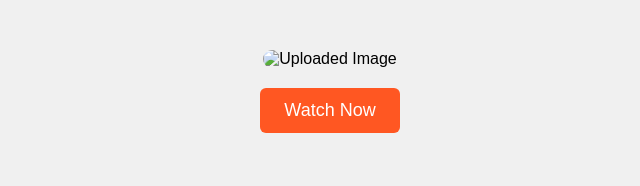
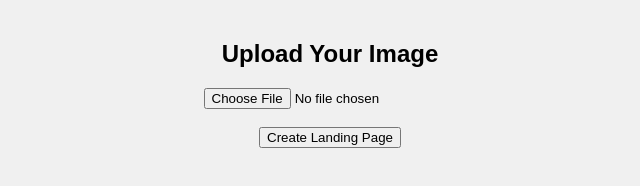
Before and after one commit to LNC07/Landing-Page-Generator-, a plain HTML site: page index.html in a window 1280 px wide. Shown: the whole page, without its empty margins (310-950 px from the left). Drawn offline with Linux system fonts and the light colour scheme.

Commit message:
Update index.html

```diff
--- a/index.html
+++ b/index.html
@@ -2,42 +2,36 @@
 <html lang="en">
 <head>
   <meta charset="UTF-8">
-  <title>Landing Page</title>
+  <title>Image to Landing Page</title>
   <meta name="viewport" content="width=device-width, initial-scale=1.0">
   <style>
-    body {
-      font-family: Arial, sans-serif;
-      background: #f0f0f0;
-      text-align: center;
-      margin: 0;
-      padding: 20px;
-    }
-
-    .ad-banner {
-      margin: 10px auto;
-    }
-
-    img {
-      max-width: 95%;
-      height: auto;
-      margin: 20px 0;
-      border-radius: 10px;
-    }
-
+    body { font-family: Arial; text-align: center; background: #f0f0f0; margin: 0; padding: 20px; }
+    .ad-banner { margin: 10px auto; }
+    .hidden { display: none; }
     .watch-button {
-      display: inline-block;
       padding: 12px 24px;
       font-size: 18px;
-      background-color: #ff5722;
-      color: #fff;
+      background: #ff5722;
+      color: white;
       border: none;
       border-radius: 6px;
       cursor: pointer;
-      margin-bottom: 20px;
+      margin: 20px 0;
     }
+    img { max-width: 95%; margin-top: 20px; border-radius: 10px; }
   </style>
 </head>
 <body>
+
+  <!-- Upload Form -->
+  <div id="uploadSection">
+    <h2>Upload Your Image</h2>
+    <input type="file" id="imageInput" accept="image/*"><br><br>
+    <button onclick="showLanding()">Create Landing Page</button>
+  </div>
+
+  <!-- Landing Page Content -->
+  <div id="landingPage" class="hidden">
 
     <!-- Top Banner Ad 1 -->
     <div class="ad-banner">
@@ -67,14 +61,11 @@
       <script type="text/javascript" src="//www.highperformanceformat.com/b0b6f8f691c95027fe937714ba986e03/invoke.js"></script>
     </div>
 
-  <!-- Main Image -->
-  <img src="your_uploaded_image_link_here.jpg" alt="Uploaded Image">
+    <!-- Uploaded Image -->
+    <img id="uploadedImage" src="" alt="Uploaded Image"><br>
 
     <!-- Watch Now Button -->
-  <br>
-  <button class="watch-button" onclick="window.location.href='https://www.profitableratecpm.com/zzxwsgmjy?key=35033258a34c1b2f82a7b1d2a346fbe1'">
-    Watch Now
-  </button>
+    <button class="watch-button" onclick="window.location.href='https://www.profitableratecpm.com/zzxwsgmjy?key=35033258a34c1b2f82a7b1d2a346fbe1'">Watch Now</button>
 
     <!-- Bottom Banner Ad 1 -->
     <div class="ad-banner">
@@ -117,6 +108,25 @@
       </script>
       <script type="text/javascript" src="//www.highperformanceformat.com/b0b6f8f691c95027fe937714ba986e03/invoke.js"></script>
     </div>
+  </div>
+
+  <script>
+    function showLanding() {
+      const input = document.getElementById('imageInput');
+      const file = input.files[0];
+      if (file) {
+        const reader = new FileReader();
+        reader.onload = function(e) {
+          document.getElementById('uploadedImage').src = e.target.result;
+          document.getElementById('uploadSection').classList.add('hidden');
+          document.getElementById('landingPage').classList.remove('hidden');
+        };
+        reader.readAsDataURL(file);
+      } else {
+        alert("Please upload an image first.");
+      }
+    }
+  </script>
 
 </body>
 </html>
```
Lines whose indentation alone changed are shown as unchanged.
